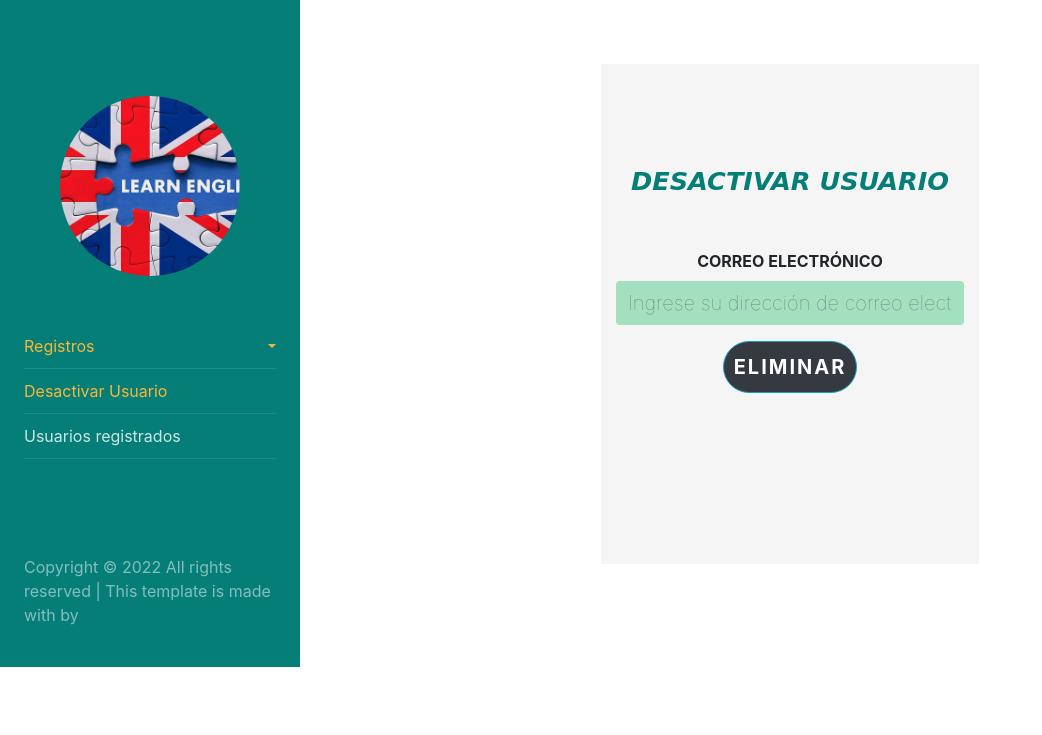
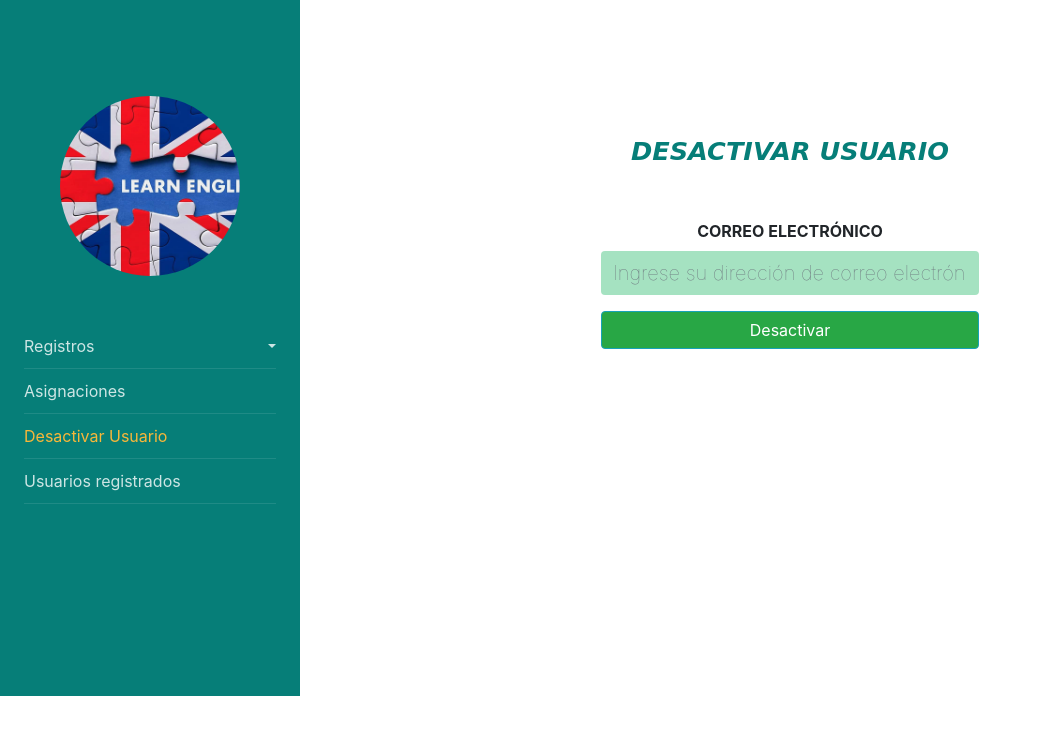
Before and after one commit to Luis219/AplicativoPreescolar, a Flask app: page /desactivarUsuario in a window 1280 px wide. Shown: the top 735 px of the page, without its empty margins (0-1042 px from the left). Run offline with Flask 2, Linux system fonts and the light colour scheme; some libraries are stand-ins or nearby versions.

Commit message:
Actualizacion de formularios

```diff
--- a/templates/layouts/desactivarusuario.html
+++ b/templates/layouts/desactivarusuario.html
@@ -29,7 +29,7 @@
       <div class="p-4 pt-5">
         <a href="#" class="img logo rounded-circle mb-5" style="background-image: url(../static/imagenes/ing.jpg);"></a>
         <ul class="list-unstyled components mb-5">
-          <li class="active">
+          <li>
             <a href="#homeSubmenu" data-toggle="collapse" aria-expanded="false" class="dropdown-toggle">Registros</a>
             <ul class="collapse list-unstyled" id="homeSubmenu">
           <li >
@@ -38,10 +38,11 @@
           <li >
             <a href="/registroestudiante.html">Registro Estudiante</a>
           </li>
+        </ul>
           <li >
             <a href="/asignacion.html">Asignaciones</a>
           </li>
-            </ul>
+
           </li >
           <li class="active">
             <a href="/desactivarusuario.html">Desactivar Usuario</a>
@@ -53,13 +54,9 @@
         <br>
         <br>
         <div class="footer">
-          <p>
-            <!-- Link back to Colorlib can't be removed. Template is licensed under CC BY 3.0. -->
-            Copyright &copy;
-            <script>document.write(new Date().getFullYear());</script> All rights reserved | This template is made with
-            <i class="icon-heart" aria-hidden="true"></i> by <a href="#"></a>
-            <!-- Link back to Colorlib can't be removed. Template is licensed under CC BY 3.0. -->
-          </p>
+<br>
+<br>
+<br>
         </div>
 
       </div>
@@ -69,7 +66,7 @@
     <div class="container" id="login1">
       <div class="row justify-content-center">
         <div class="col-lg-5">
-          <div class="login">
+          <div class="login1">
     <center>
       <br>
       <br>
@@ -98,7 +95,7 @@
                 </div>
 
                  <!--Eliminar docenet-->
-                <button type="submit" class="btn btn-primary bg-dark border border-info "  >Eliminar</button>
+                <button type="submit" class="btn btn-block btn-primary bg-success border border-info ">Desactivar</button>
                 <br>
                 <br>
 
--- a/templates/layouts/registroestudiante.html
+++ b/templates/layouts/registroestudiante.html
@@ -90,7 +90,7 @@
                   <label for="inputImagen">Cargar Imagen</label>
                   <input type="file" class="form-control " id="inputImagen" autocomplete="off" required
                     onchange="loadFile(event)" name="imagen" placeholder="">
-                  <br>
+
                 </div>
                 <!--<img id="output" width="50" />-->
                 <div class="form-group col-md-6">
```
